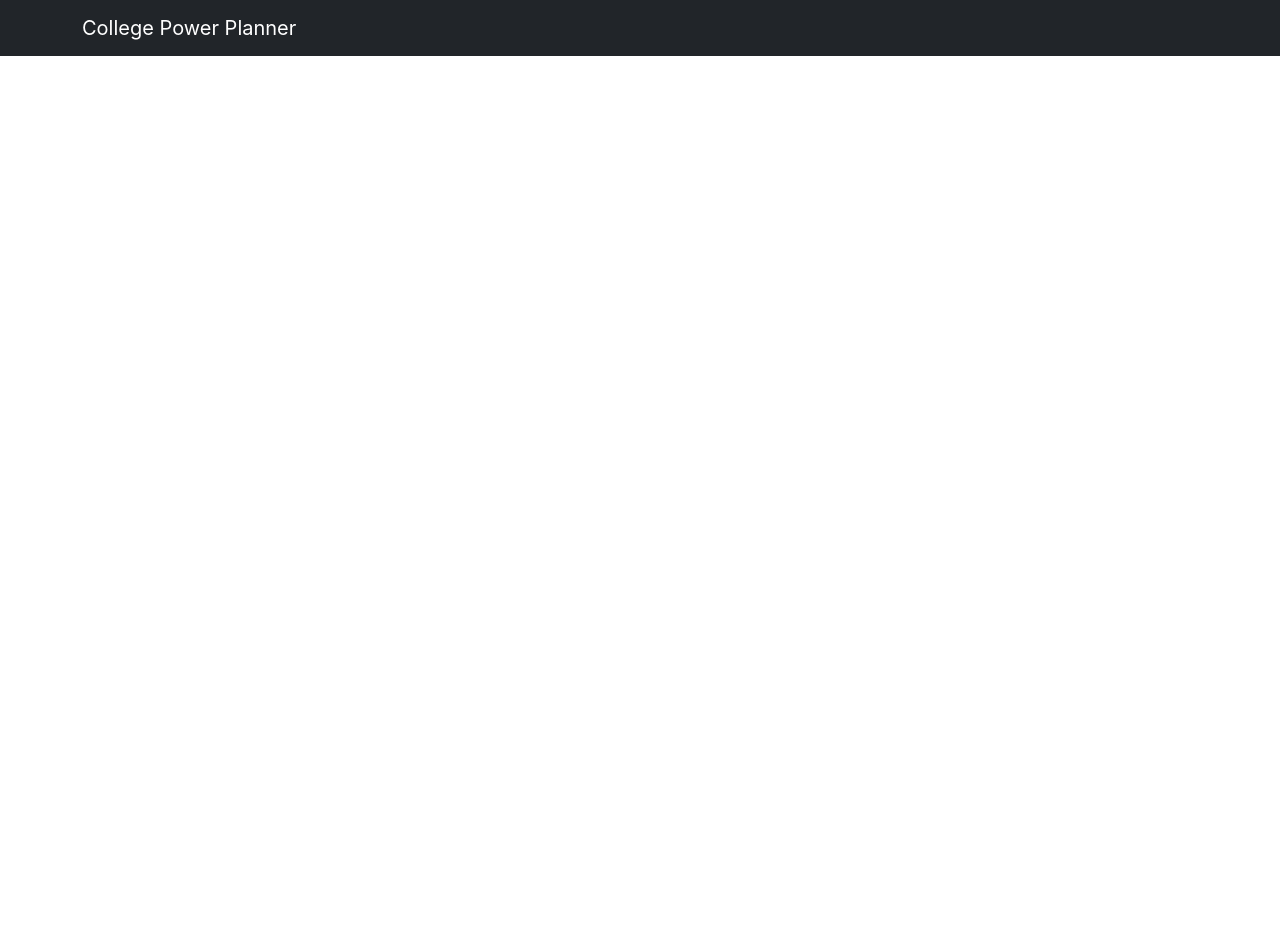
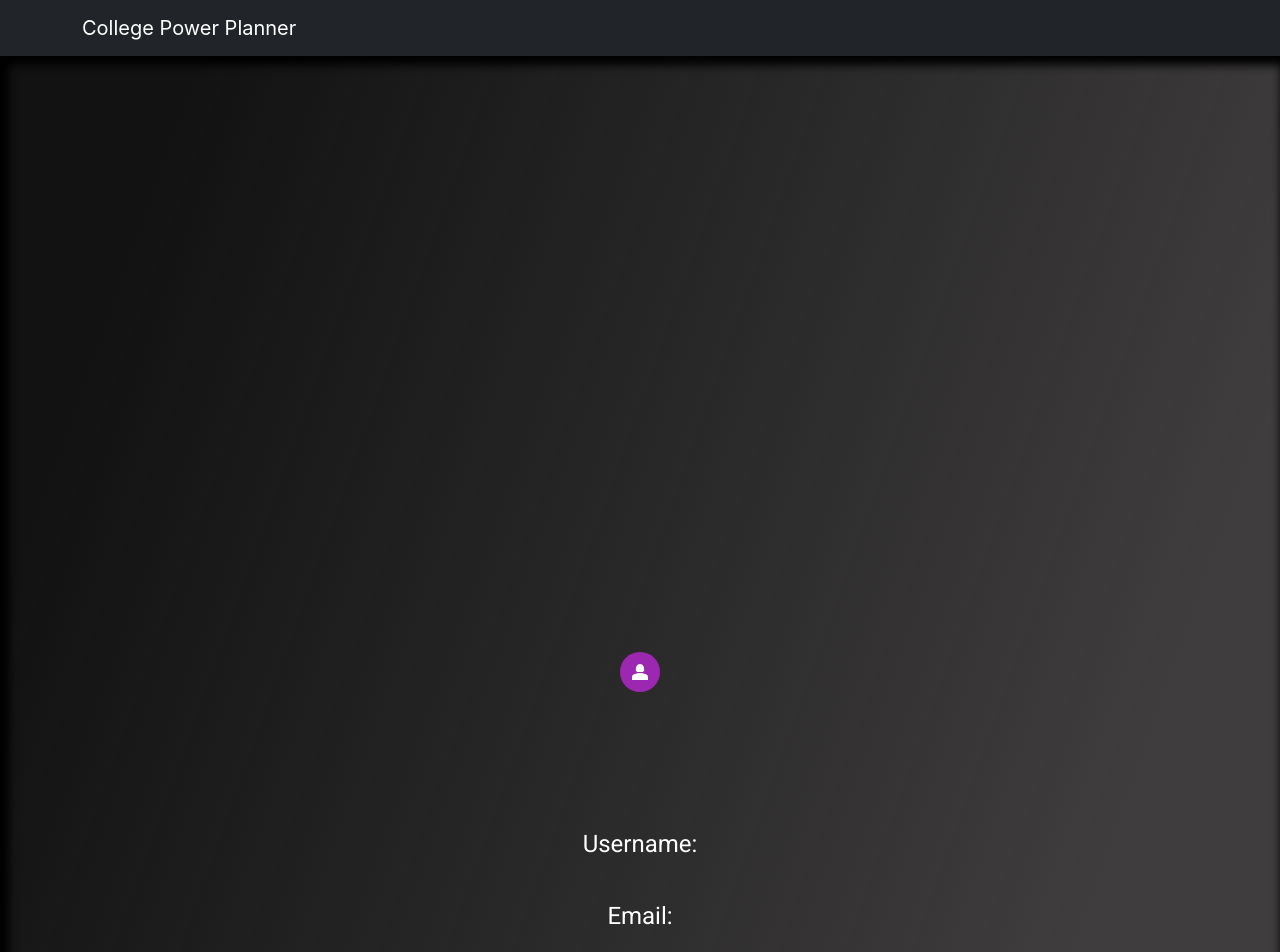
Before and after one commit to rsissman15/phase-5-college-application, a React (Create React App) app in the folder client/: page /me in a window 1280 px wide. Shown: the top 952 px of the page. Before the commit the page ends 800 px from the top, so only its background shows below. Built offline with nearby package versions, Linux system fonts and the light colour scheme.

Commit message:
added me page

```diff
--- a/client/package.json
+++ b/client/package.json
@@ -8,7 +8,8 @@
     "@emotion/styled": "^11.10.5",
     "@material-ui/core": "^4.12.4",
     "@material-ui/icons": "^4.11.3",
-    "@mui/material": "^5.11.4",
+    "@mui/icons-material": "^5.11.0",
+    "@mui/material": "^5.11.6",
     "@syncfusion/ej2-react-navigations": "^20.4.43",
     "@testing-library/jest-dom": "^5.14.1",
     "@testing-library/react": "^11.2.7",
--- a/client/src/Components/Applications/ApplicationTable.jsx
+++ b/client/src/Components/Applications/ApplicationTable.jsx
@@ -1,14 +1,25 @@
-import React from 'react'
+import React,{useState} from 'react'
 import TableCell from '@mui/material/TableCell';
 import TableBody from '@mui/material/TableBody';
-
 import TableRow from '@material-ui/core/TableRow';
 import Button from 'react-bootstrap/Button';
+import MajorUpdate from './MajorUpdate';
 
 
 
 
-const ApplicationTable = ({application,handleDelete}) => {
+
+
+const ApplicationTable = ({application,handleDelete, handleUpdateApplication}) => {
+
+
+    const [showForm,setShowForm]=useState(false)
+
+    const handleForm=()=>{
+        setShowForm(click=>!click)
+    }
+
+
 
 
 
@@ -30,6 +41,10 @@ const ApplicationTable = ({application,handleDelete}) => {
                 <TableCell>
                 <Button  type="submit" variant="info" className="ms-3" onClick={()=>(handleDelete(application))}>Delete</Button>
                 </TableCell>
+                { showForm ? <MajorUpdate handleUpdateApplication={handleUpdateApplication} application={application}/> : <TableCell>
+                  <Button  type="submit" variant="info" className="ms-3" onClick={handleForm}>Update Major</Button>
+                  </TableCell> }
+
             </TableRow>
         </TableBody>
 
--- a/client/src/Components/Applications/ApplicationsList.jsx
+++ b/client/src/Components/Applications/ApplicationsList.jsx
@@ -40,10 +40,10 @@ const useStyles = makeStyles({
 
 
 
-const ApplicationsList = ({applications,handleDelete}) => {
+const ApplicationsList = ({applications,handleDelete,handleUpdateApplication}) => {
   const classes = useStyles();
 
-    const renderApplications=applications.map(application=><ApplicationTable key={application.id} application={application} handleDelete={handleDelete}/>)
+    const renderApplications=applications.map(application=><ApplicationTable key={application.id} application={application} handleDelete={handleDelete} handleUpdateApplication={handleUpdateApplication} />)
   return (
     // <BannerContainer>
 
@@ -57,6 +57,7 @@ const ApplicationsList = ({applications,handleDelete}) => {
           <TableCell align="center">Location</TableCell>
           <TableCell align="center">Major</TableCell>
           <TableCell align="center">Application Deadline</TableCell>
+          <TableCell align="center"></TableCell>
           <TableCell align="center"></TableCell>
         </TableRow>
       </TableHead>
--- /dev/null
+++ b/client/src/Components/Applications/MajorUpdate.jsx
@@ -0,0 +1,80 @@
+import React,{useState} from 'react'
+import { TextField } from '@mui/material'
+import Button from 'react-bootstrap/Button';
+import { header,baseUrl,getToken } from '../Globals.js';
+import { useNavigate } from 'react-router-dom'
+
+import Error from '../../Styles.js/Error.jsx';
+
+
+const MajorUpdate = ({application, handleUpdateApplication}) => {
+    const [major,setMajor]=useState("")
+
+    const navigate=useNavigate();
+    const [errors, setErrors] = useState([]);
+
+
+    const handleChange=(e)=>{
+        setMajor(e.target.value)}
+
+
+
+
+   function handleSubmit(e){
+    e.preventDefault()
+    fetch(baseUrl+`/applications/${application.id}`,{
+        method:'PATCH',
+        headers:{
+            ...header,
+            ...getToken()
+        },
+        body:JSON.stringify({major: major})
+    }) .then((response) => {
+      if (response.ok) {
+          response.json().then((data) =>{
+            handleUpdateApplication(data)
+            navigate('/colleges')
+
+          });
+      }
+      else {
+         response.json().then((errorData) =>  setErrors(errorData.errors))
+
+      }
+    })
+
+   }
+
+
+
+
+  return (
+
+    <div className="container">
+            <form className="add-activity-form" onSubmit={handleSubmit}>
+            <h3>Major</h3>
+            <input
+                type="test"
+                onChange={handleChange}
+                value={major}
+            />
+            <Button type="submit">Update Major</Button>
+            </form>
+
+            {errors ?  <h1>   {errors.map((err) => (
+                        <Error key={err}>{err}</Error>
+                    ))}
+                </h1>: null }
+
+        </div>
+
+
+
+
+
+
+
+  )
+}
+
+export default MajorUpdate
--- a/client/src/Components/Static/MainContainer.js
+++ b/client/src/Components/Static/MainContainer.js
@@ -9,6 +9,7 @@ import { header,baseUrl,getToken } from '../Globals.js';
 import CollegeList from '../Colleges/CollegeList';
 import College from '../Colleges/College';
 import ApplicationsList from '../Applications/ApplicationsList';
+import Profile from './Profile';
 
 
 
@@ -26,6 +27,12 @@ function MainContainer() {
     if(a.name < b.name) { return -1; }
     if(a.name > b.name) { return 1; }
     return 0;
+})
+
+applications.sort(function(a, b){
+  if(a.name < b.name) { return -1; }
+  if(a.name > b.name) { return 1; }
+  return 0;
 })
 
 
@@ -143,6 +150,11 @@ const paginate=(pageNumber)=>{
     })
   }
 
+  function handleUpdateApplication(application){
+    setApplications(applications.map((oldApplication) => oldApplication.id !== application.id ? oldApplication : { ...oldApplication, major: application.major}))
+  }
+
+
 
   return (
     <BrowserRouter>
@@ -154,7 +166,10 @@ const paginate=(pageNumber)=>{
           <Route path="/signup" element={<SignUp logInUser={logInUser} loggedIn={loggedIn} />}></Route>
           <Route path='/colleges' element={<CollegeList colleges={collegeData} collegesPerPage={collegesPerPage} totalColleges={colleges.length} paginate={paginate} search={search} setSearch={setSearch} loggedIn={loggedIn}/>}></Route>
           <Route path="/colleges/:id" element={ <College colleges={colleges} loggedIn={loggedIn} submitApplication={submitApplication}/> } />
-          <Route path="/applications" element={ <ApplicationsList applications={applications} currentUser={currentUser} loggedIn={loggedIn} handleDelete={handleDelete}/> } />
+          <Route path="/applications" element={ <ApplicationsList applications={applications} currentUser={currentUser} loggedIn={loggedIn} handleDelete={handleDelete} handleUpdateApplication={handleUpdateApplication}/> } />
+          <Route path='/me' element={<Profile currentUser={currentUser}/>} />
+          <Route path='*' element={<Home />} />
+
         </Routes>
       </div>
     </BrowserRouter>
--- a/client/src/Components/Static/NavBar.jsx
+++ b/client/src/Components/Static/NavBar.jsx
@@ -57,6 +57,9 @@ export default function NavBar({loggedIn,logoutUser,currentUser}) {
             <Button variant="info" className="ms-3" href="/applications">
               My Applications
             </Button>
+            <Button variant="info" className="ms-3" href="/me">
+              My Profile
+            </Button>
             <Button variant="info" className="ms-3" href="#" onClick={handleLogout}>
               Logout
             </Button>
--- /dev/null
+++ b/client/src/Components/Static/Profile.jsx
@@ -0,0 +1,87 @@
+import React from 'react'
+import { useState,useEffect } from 'react';
+import { useParams } from 'react-router-dom'
+import { useNavigate } from 'react-router-dom';
+import Typography from '@material-ui/core/Typography';
+import { makeStyles } from '@material-ui/core/styles';
+import Button from 'react-bootstrap/Button';
+import styled from "styled-components";
+import Form from 'react-bootstrap/Form';
+import Grid from '@mui/material/Grid';
+import Card from '@material-ui/core/Card';
+import CardActionArea from '@material-ui/core/CardActionArea';
+import CardMedia from '@material-ui/core/CardMedia';
+import Avatar from '@mui/material/Avatar';
+import Person2Icon from '@mui/icons-material/Person2';
+
+
+const BannerContainer = styled.div`
+    width: auto;
+    height: 100%;
+    background:linear-gradient(109.6deg, rgba(0, 0, 0, 0.93) 11.2%, rgb(63, 61, 61) 78.9%);
+    background-position: center;
+    background-size: cover;
+    display: grid;
+    place-items: center;
+    padding: 500px 0 500px 0;
+    box-shadow: inset 5px 5px 10px 4px #000000;
+    backgroundSize: 'cover',
+`;
+
+
+const Profile = ({currentUser}) => {
+    const useStyles = makeStyles({
+        root: {
+          width: 500,
+          paddingLeft:'0px',
+          paddingRight:'0px',
+          margin: "0 0px",
+        },
+        media: {
+          height: 300,
+        },
+
+      });
+
+      const image_url="https://cdn2.iconfinder.com/data/icons/web-and-apps-interface/32/User-1024.png"
+
+      const classes = useStyles();
+  return (
+    <BannerContainer>
+
+
+
+
+
+    <Form className='max-w-lg mx-auto'  component="form" noValidate sx={{ mt: 3 }}>
+
+
+    <Grid container spacing={5}>
+        <Grid item xs={12} align="center">
+            <Avatar sx={{ m: 12, bgcolor: 'secondary.main', align:"center"}}>
+                <Person2Icon />
+            </Avatar>
+
+        </Grid>
+        <Grid item xs={12} align="center">
+        <Typography component="h1" variant="h5" style = {{color:'white'}}>
+        Username: {currentUser.username}
+        </Typography>
+        </Grid>
+        <Grid item xs={12} align="center">
+        <Typography component="h1" variant="h5" style = {{color:'white'}}>
+        Email: {currentUser.email}
+        </Typography>
+        </Grid>
+    </Grid>
+    </Form>
+</BannerContainer>
+    // <BannerContainer>
+    //      <div>Username: {currentUser.username}</div>
+
+    // </BannerContainer>
+
+  )
+}
+
+export default Profile
```
Also changed, not shown: 1 other file (tests, documents, lock files or other folders).
